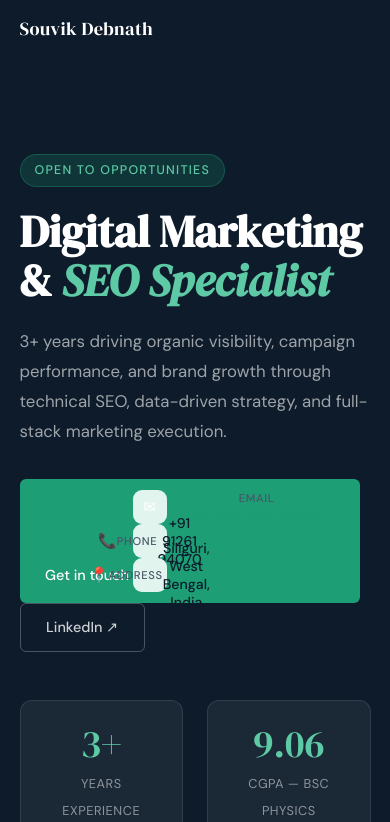
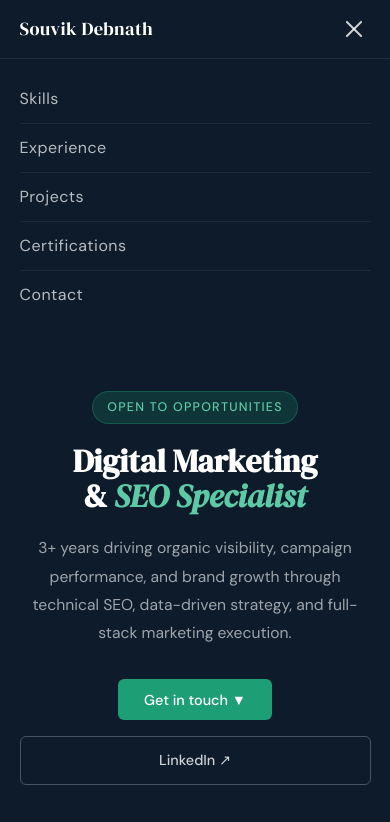
Before and after one commit to souvik5july/portfolio, a plain HTML site: page index.html in a window 390 px wide. Both pictures are taken after a click on the button "Toggle menu". Shown: the top 822 px of the page. Drawn offline with Linux system fonts and the light colour scheme.

Commit message:
Implement mobile navigation and hamburger menu
Add mobile navigation with hamburger menu and dropdown.

```diff
--- a/index.html
+++ b/index.html
@@ -477,11 +477,119 @@
     font-size: 0.8rem;
   }
 
+  /* HAMBURGER */
+  .nav-hamburger {
+    display: none;
+    flex-direction: column;
+    gap: 5px;
+    background: none;
+    border: none;
+    cursor: pointer;
+    padding: 6px;
+  }
+  .nav-hamburger span {
+    display: block;
+    width: 22px;
+    height: 2px;
+    background: rgba(255,255,255,0.8);
+    border-radius: 2px;
+    transition: all 0.25s;
+  }
+  .nav-hamburger.open span:nth-child(1) { transform: translateY(7px) rotate(45deg); }
+  .nav-hamburger.open span:nth-child(2) { opacity: 0; }
+  .nav-hamburger.open span:nth-child(3) { transform: translateY(-7px) rotate(-45deg); }
+
+  .nav-mobile-menu {
+    display: none;
+    flex-direction: column;
+    background: var(--navy);
+    padding: 1rem 5% 1.5rem;
+    border-top: 1px solid rgba(255,255,255,0.08);
+  }
+  .nav-mobile-menu.open { display: flex; }
+  .nav-mobile-menu a {
+    color: rgba(255,255,255,0.7);
+    text-decoration: none;
+    font-size: 1rem;
+    padding: 0.65rem 0;
+    border-bottom: 1px solid rgba(255,255,255,0.07);
+    letter-spacing: 0.03em;
+  }
+  .nav-mobile-menu a:last-child { border-bottom: none; }
+
+  /* TABLET — 900px */
+  @media (max-width: 900px) {
+    .hero { padding: 4rem 5% 3.5rem; gap: 3rem; }
+    .hero-quote { font-size: 0.95rem; padding: 1.25rem 1.5rem; }
+    .contact-wrapper { gap: 2.5rem; }
+  }
+
+  /* MOBILE — 768px */
   @media (max-width: 768px) {
-    .hero { grid-template-columns: 1fr; gap: 3rem; }
-    .hero-stats { grid-template-columns: repeat(2,1fr); }
-    .contact-wrapper { grid-template-columns: 1fr; }
+    /* Nav */
     .nav-links { display: none; }
+    .nav-hamburger { display: flex; }
+
+    /* Hero */
+    .hero {
+      grid-template-columns: 1fr;
+      gap: 2.5rem;
+      padding: 3rem 5% 3rem;
+      text-align: center;
+    }
+    .hero h1 { font-size: clamp(2.2rem, 9vw, 3rem); }
+    .hero-desc { max-width: 100%; font-size: 0.98rem; }
+    .hero-cta-group { justify-content: center; }
+    .hero-stats { grid-template-columns: repeat(2, 1fr); gap: 1rem; }
+    .stat-card { padding: 1.1rem 0.75rem; }
+    .stat-num { font-size: 2rem; }
+    .hero-quote { font-size: 0.88rem; padding: 1rem 1.25rem; }
+
+    /* Dropdown repositioning on mobile */
+    #git-dropdown {
+      left: 50% !important;
+      transform: translateX(-50%);
+      min-width: 260px !important;
+    }
+
+    /* Sections */
+    section { padding: 3.5rem 5%; }
+    .section-title { margin-bottom: 1.75rem; }
+
+    /* Skills */
+    .skills-grid { grid-template-columns: 1fr; gap: 1rem; }
+    .skill-category { padding: 1.25rem; }
+
+    /* Timeline */
+    .timeline-item { padding-left: 44px; margin-bottom: 2.25rem; }
+    .timeline-role { font-size: 1rem; }
+    .badge { display: block; margin: 4px 0 0 0; width: fit-content; }
+
+    /* Projects */
+    .projects-grid { grid-template-columns: 1fr; gap: 1rem; }
+    .project-card { padding: 1.5rem; }
+
+    /* Certs */
+    .certs-grid { grid-template-columns: 1fr; gap: 0.85rem; }
+
+    /* Contact */
+    .contact-wrapper { grid-template-columns: 1fr; gap: 2.5rem; }
+    .contact-title { font-size: clamp(1.6rem, 6vw, 2.2rem); }
+    .volunteer-card { padding: 1.75rem 1.5rem; }
+
+    /* Footer */
+    footer { font-size: 0.75rem; padding: 1.5rem; }
+  }
+
+  /* SMALL MOBILE — 420px */
+  @media (max-width: 420px) {
+    .hero h1 { font-size: 2rem; }
+    .hero-stats { grid-template-columns: 1fr 1fr; gap: 0.75rem; }
+    .stat-num { font-size: 1.75rem; }
+    .hero-cta-group { flex-direction: column; align-items: center; }
+    .btn { width: 100%; text-align: center; }
+    .project-card { padding: 1.25rem; }
+    .skill-category { padding: 1rem; }
   }
 </style>
 </head>
@@ -496,7 +604,17 @@
     <li><a href="#certifications">Certifications</a></li>
     <li><a href="#contact">Contact</a></li>
   </ul>
+  <button class="nav-hamburger" id="hamburger" aria-label="Toggle menu" onclick="toggleMenu()">
+    <span></span><span></span><span></span>
+  </button>
 </nav>
+<div class="nav-mobile-menu" id="mobile-menu">
+  <a href="#skills" onclick="closeMenu()">Skills</a>
+  <a href="#experience" onclick="closeMenu()">Experience</a>
+  <a href="#projects" onclick="closeMenu()">Projects</a>
+  <a href="#certifications" onclick="closeMenu()">Certifications</a>
+  <a href="#contact" onclick="closeMenu()">Contact</a>
+</div>
 
 <!-- HERO -->
 <section class="hero">
@@ -506,8 +624,8 @@
     <p class="hero-desc">3+ years driving organic visibility, campaign performance, and brand growth through technical SEO, data-driven strategy, and full-stack marketing execution.</p>
     <div class="hero-cta-group">
       <div style="position:relative; display:inline-block;">
-      <button class="btn btn-primary" id="git-btn" onclick="toggleDropdown()" aria-expanded="false">Get in touch <span id="git-arrow" style="display:inline-block; transition:transform 0.25s; font[...]
-      <div id="git-dropdown" style="display:none; position:absolute; top:calc(100% + 10px); left:0; background:#fff; border-radius:14px; padding:1.25rem 1.5rem; min-width:280px; box-shadow:0 12px[...]
+      <button class="btn btn-primary" id="git-btn" onclick="toggleDropdown()" aria-expanded="false">Get in touch <span id="git-arrow" style="display:inline-block; transition:transform 0.25s; font-style:normal;">&#9660;</span></button>
+      <div id="git-dropdown" style="display:none; position:absolute; top:calc(100% + 10px); left:0; background:#fff; border-radius:14px; padding:1.25rem 1.5rem; min-width:280px; box-shadow:0 12px 40px rgba(0,0,0,0.18); border:1px solid rgba(0,0,0,0.07); z-index:200;">
         <ul style="list-style:none; display:flex; flex-direction:column; gap:0.85rem;">
           <li style="display:flex; align-items:center; gap:0.75rem;">
             <div style="width:34px; height:34px; border-radius:9px; background:#E1F5EE; display:flex; align-items:center; justify-content:center; font-size:0.95rem; flex-shrink:0;">&#9993;</div>
@@ -517,14 +635,14 @@
             </div>
           </li>
           <li style="display:flex; align-items:center; gap:0.75rem;">
-            <div style="width:34px; height:34px; border-radius:9px; background:#E1F5EE; display:flex; align-items:center; justify-content:center; font-size:0.95rem; flex-shrink:0;">&#128222;</div[...]
+            <div style="width:34px; height:34px; border-radius:9px; background:#E1F5EE; display:flex; align-items:center; justify-content:center; font-size:0.95rem; flex-shrink:0;">&#128222;</div>
             <div>
               <div style="font-size:0.7rem; color:#4a5568; text-transform:uppercase; letter-spacing:0.06em; font-weight:500;">Phone</div>
               <span style="color:#0d1b2a; font-size:0.88rem; font-weight:500;">+91 91261 94070</span>
             </div>
           </li>
           <li style="display:flex; align-items:center; gap:0.75rem;">
-            <div style="width:34px; height:34px; border-radius:9px; background:#E1F5EE; display:flex; align-items:center; justify-content:center; font-size:0.95rem; flex-shrink:0;">&#128205;</div[...]
+            <div style="width:34px; height:34px; border-radius:9px; background:#E1F5EE; display:flex; align-items:center; justify-content:center; font-size:0.95rem; flex-shrink:0;">&#128205;</div>
             <div>
               <div style="font-size:0.7rem; color:#4a5568; text-transform:uppercase; letter-spacing:0.06em; font-weight:500;">Address</div>
               <span style="color:#0d1b2a; font-size:0.88rem; font-weight:500;">Siliguri, West Bengal, India</span>
@@ -617,7 +735,7 @@
       <div class="timeline-role">Senior Digital Marketing Executive <span class="badge badge-teal">Full-time</span></div>
       <div class="timeline-company">DigiTastik Marketing Solutions</div>
       <ul class="timeline-points">
-        <li>Led B2B marketing for <strong>MyFlyStar</strong> (flight aggregator) — pitch decks, outreach sequences, and partner onboarding collateral to build supplier and reseller networks.</l[...]
+        <li>Led B2B marketing for <strong>MyFlyStar</strong> (flight aggregator) — pitch decks, outreach sequences, and partner onboarding collateral to build supplier and reseller networks.</li>
         <li>Designed and developed the SEO-friendly MyFlyStar website using the <strong>MERN stack</strong>, implementing responsive UI and booking workflow prototypes.</li>
         <li>Managed and mentored a cross-functional marketing team, coordinating across developers, designers, and stakeholders for launch and post-launch optimization.</li>
       </ul>
@@ -629,9 +747,9 @@
       <div class="timeline-role">Junior Digital Marketing Executive <span class="badge badge-amber">Growth role</span></div>
       <div class="timeline-company">DigiTastik Marketing Solutions</div>
       <ul class="timeline-points">
-        <li><strong>2022:</strong> LinkedIn personal branding campaign for Kelly Mallinson (spiritual healer) — content strategy, testimonial videos, social ads → increased engagement and app[...]
+        <li><strong>2022:</strong> LinkedIn personal branding campaign for Kelly Mallinson (spiritual healer) — content strategy, testimonial videos, social ads → increased engagement and appointment bookings.</li>
         <li>Optimised campaign performance via analytics, conversion tracking, and A/B testing; delivered actionable monthly reports.</li>
-        <li><strong>2021:</strong> Spearheaded inauguration campaigns for The Retro Lounge (pub) and Jamai Aador (Bengali restaurant) through social media, influencer collabs, and local paid ads.[...]
+        <li><strong>2021:</strong> Spearheaded inauguration campaigns for The Retro Lounge (pub) and Jamai Aador (Bengali restaurant) through social media, influencer collabs, and local paid ads.</li>
         <li><strong>2020–21:</strong> Branding strategy and social content calendar for JenNext Mentors; local SEO and catalog creatives for Shivam Marbles.</li>
       </ul>
     </div>
@@ -660,7 +778,7 @@
       <div class="project-type">Technical SEO Audit</div>
       <div class="project-title">Comprehensive SEO Audit</div>
       <div class="project-client">MyVI.in (Vodafone–Idea) · Mar 2026</div>
-      <p class="project-desc">Full technical SEO audit identifying 21 issues across 9 technical areas — canonicals, directives, response codes, security headers, and performance. Diagnosed crit[...]
+      <p class="project-desc">Full technical SEO audit identifying 21 issues across 9 technical areas — canonicals, directives, response codes, security headers, and performance. Diagnosed critical crawlability issues including missing canonicals, internal 404s, and duplicate content. Delivered a prioritised roadmap addressing on-page optimization, JS minification, and internal linking.</p>
       <div class="project-tools">
         <span class="tool-tag">Screaming Frog</span>
         <span class="tool-tag">SEMrush</span>
@@ -674,7 +792,7 @@
       <div class="project-type">Web Development + SEO</div>
       <div class="project-title">MyFlyStar Website</div>
       <div class="project-client">DigiTastik / MyFlyStar · 2022–2023</div>
-      <p class="project-desc">Designed and developed the SEO-friendly flight aggregator website using the MERN stack. Implemented responsive UI, good SEO practices, booking workflow prototypes, a[...]
+      <p class="project-desc">Designed and developed the SEO-friendly flight aggregator website using the MERN stack. Implemented responsive UI, good SEO practices, booking workflow prototypes, and basic admin interfaces while coordinating a multi-disciplinary team.</p>
       <div class="project-tools">
         <span class="tool-tag">MERN Stack</span>
         <span class="tool-tag">On-page SEO</span>
@@ -687,7 +805,7 @@
       <div class="project-type">Full-stack + SEO</div>
       <div class="project-title">TryTheMenu Platform</div>
       <div class="project-client">TryTheMenu Startup · Dec 2023–Jul 2024</div>
-      <p class="project-desc">Built a food & hospitality SPA from scratch with Next.js and MongoDB, blending CSR/SSR/ISR rendering strategies for optimal SEO performance. Integrated payment gatew[...]
+      <p class="project-desc">Built a food & hospitality SPA from scratch with Next.js and MongoDB, blending CSR/SSR/ISR rendering strategies for optimal SEO performance. Integrated payment gateway, entertainment APIs, and a full auth layer (OAuth2, RBAC, CSRF).</p>
       <div class="project-tools">
         <span class="tool-tag">Next.js</span>
         <span class="tool-tag">MongoDB</span>
@@ -701,7 +819,7 @@
       <div class="project-type">Campaign Strategy</div>
       <div class="project-title">LinkedIn Personal Brand</div>
       <div class="project-client">Kelly Mallinson · 2022</div>
-      <p class="project-desc">Developed an end-to-end LinkedIn branding strategy for a spiritual healer — content calendar, testimonial videos, explainer content, and targeted social ads — re[...]
+      <p class="project-desc">Developed an end-to-end LinkedIn branding strategy for a spiritual healer — content calendar, testimonial videos, explainer content, and targeted social ads — resulting in measurably increased engagement and appointment bookings.</p>
       <div class="project-tools">
         <span class="tool-tag">LinkedIn Ads</span>
         <span class="tool-tag">Content strategy</span>
@@ -780,7 +898,7 @@
       <div class="volunteer-card" style="margin-top:1.5rem;">
         <div class="v-org">Volunteer · Siliguri Pride Walk</div>
         <h3>Core Committee Member</h3>
-        <p>Led rescue operations for LGBTQIA+ abuse victims, coordinating with police, lawyers, and politicians. Organised community carnivals with medical, psychological, and legal speakers. (De[...]
+        <p>Led rescue operations for LGBTQIA+ abuse victims, coordinating with police, lawyers, and politicians. Organised community carnivals with medical, psychological, and legal speakers. (Dec 2020 – Feb 2023)</p>
       </div>
     </div>
   </div>
@@ -793,6 +911,17 @@
 
 
 <script>
+function toggleMenu() {
+  var menu = document.getElementById('mobile-menu');
+  var btn = document.getElementById('hamburger');
+  var open = menu.classList.contains('open');
+  menu.classList.toggle('open', !open);
+  btn.classList.toggle('open', !open);
+}
+function closeMenu() {
+  document.getElementById('mobile-menu').classList.remove('open');
+  document.getElementById('hamburger').classList.remove('open');
+}
 function toggleDropdown() {
   var dd = document.getElementById('git-dropdown');
   var arrow = document.getElementById('git-arrow');
```
